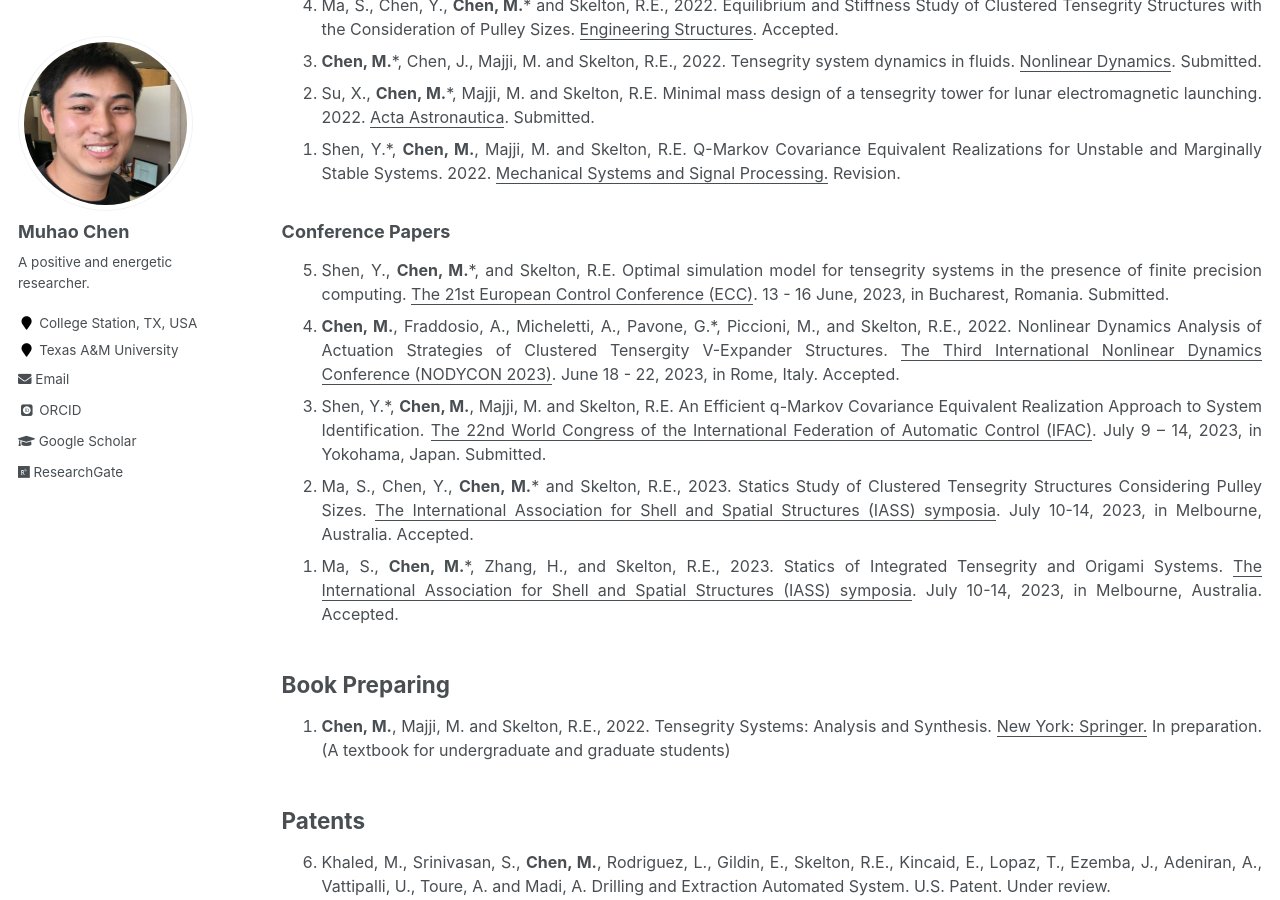
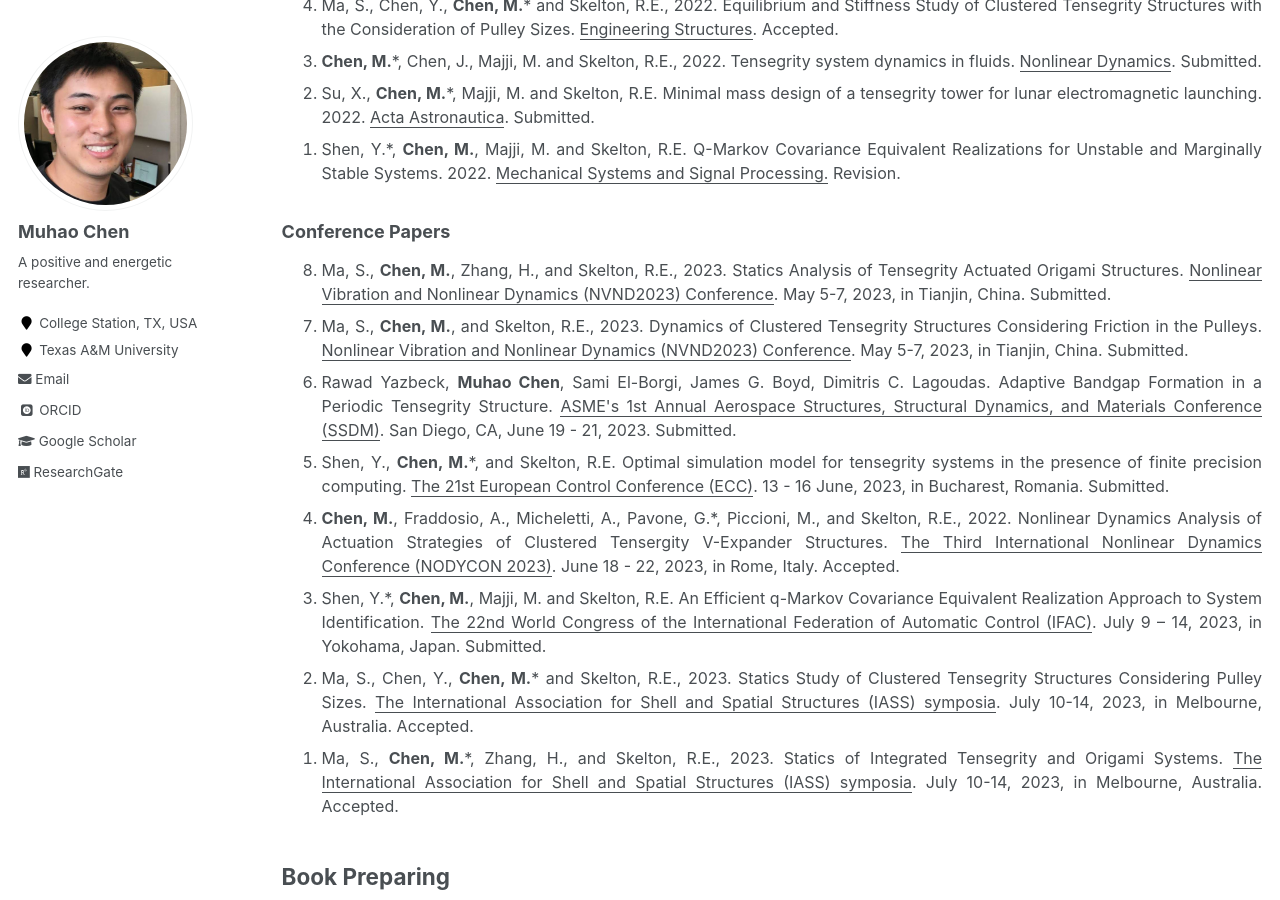
Before and after one commit to Muhao-Chen/muhao-chen.github.io, a Jekyll site: the page built from _pages/publication.md, in a window 1280 px wide and 900 px high, scrolled down 2291 px. Built offline with Jekyll 4.4.1, drawn with Linux system fonts in a browser that asks for light colours; some web fonts are replaced.

Commit message:
Update publication.md

```diff
--- a/_pages/publication.md
+++ b/_pages/publication.md
@@ -75,7 +75,9 @@ toc: true
 ### Conference Papers
 <font size=3>
 <ol reversed>
-<!--<li> Rawad Yazbeck, <strong>Muhao Chen</strong>, Sami El-Borgi, James G. Boyd, Dimitris C. Lagoudas. Adaptive Bandgap Formation in a Periodic Tensegrity Structure. <u>ASME's 1st Annual Aerospace Structures, Structural Dynamics, and Materials Conference (SSDM)</u>. San Diego, CA, June 19 - 21, 2023. Submitted. </li>-->
+<li> Ma, S., <strong>Chen, M.</strong>, Zhang, H., and Skelton, R.E., 2023. Statics Analysis of Tensegrity Actuated Origami Structures. <u>Nonlinear Vibration and Nonlinear Dynamics (NVND2023) Conference</u>. May 5-7, 2023, in Tianjin, China. Submitted. </li>
+<li> Ma, S., <strong>Chen, M.</strong>, and Skelton, R.E., 2023. Dynamics of Clustered Tensegrity Structures Considering Friction in the Pulleys. <u> Nonlinear Vibration and Nonlinear Dynamics (NVND2023) Conference</u>.  May 5-7, 2023, in Tianjin, China. Submitted. </li>
+<li> Rawad Yazbeck, <strong>Muhao Chen</strong>, Sami El-Borgi, James G. Boyd, Dimitris C. Lagoudas. Adaptive Bandgap Formation in a Periodic Tensegrity Structure. <u>ASME's 1st Annual Aerospace Structures, Structural Dynamics, and Materials Conference (SSDM)</u>. San Diego, CA, June 19 - 21, 2023. Submitted. </li>
 <li> Shen, Y., <strong>Chen, M.</strong>*, and Skelton, R.E. Optimal simulation model for tensegrity systems in the presence of finite precision computing. <u>The 21st European Control Conference (ECC)</u>. 13 - 16 June, 2023, in Bucharest, Romania. Submitted. </li>
 <li> <strong>Chen, M.</strong>, Fraddosio, A., Micheletti, A., Pavone, G.*, Piccioni, M., and Skelton, R.E., 2022. Nonlinear Dynamics Analysis of Actuation Strategies of Clustered Tensergity V-Expander Structures. <u>The Third International Nonlinear Dynamics Conference (NODYCON 2023)</u>. June 18 - 22, 2023, in Rome, Italy. Accepted. </li>
 <li> Shen, Y.*, <strong>Chen, M.</strong>, Majji, M. and Skelton, R.E. An Efficient q-Markov Covariance Equivalent Realization Approach to System Identification. <u>The 22nd World Congress of the International Federation of Automatic Control (IFAC)</u>. July 9 – 14, 2023, in Yokohama, Japan. Submitted. </li>
```
